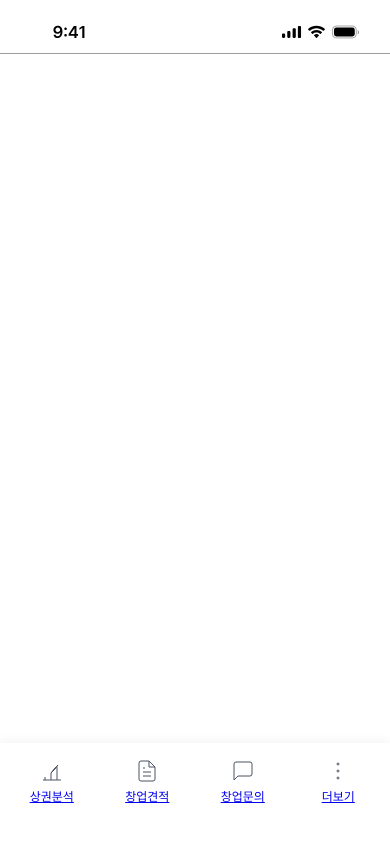
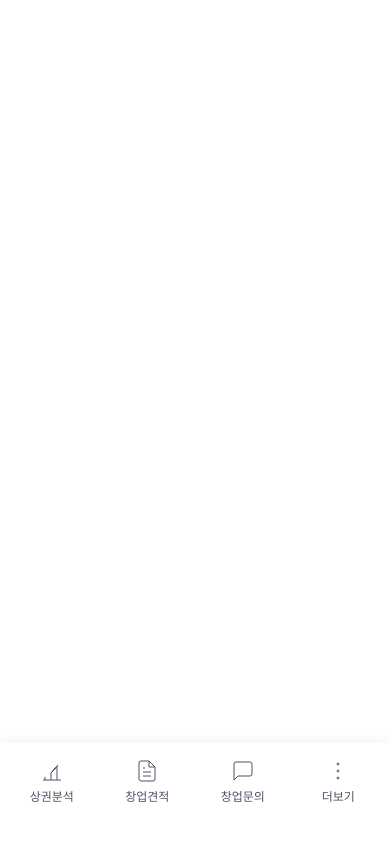
Before and after one commit to CafeMakerV2/cafemaker_fe_demo, a Next.js app: page / in a window 390 px wide. Built offline with nearby package versions, Linux system fonts and the light colour scheme; a web font is replaced by a local one.

Commit message:
feat: 모바일 레이아웃으로 홈 페이지 구조 변경

```diff
--- a/app/page.tsx
+++ b/app/page.tsx
@@ -1,88 +1,10 @@
 'use client';
-
-import Link from 'next/link';
-import Image from 'next/image';
-import styled from 'styled-components';
-
-const Container = styled.div`
-  display: flex;
-  flex-direction: column;
-  height: 100dvh;
-  background-color: white;
-`;
-
-const StatusBar = styled.div`
-  position: fixed;
-  top: 0;
-  left: 0;
-  right: 0;
-  z-index: 20;
-`;
-
-const HomeBar = styled.div`
-  position: fixed;
-  bottom: 0;
-  left: 0;
-  right: 0;
-  background-color: white;
-  box-shadow: 0 -2px 10px rgba(0, 0, 0, 0.05);
-  padding-bottom: 1.5rem;
-`;
-
-const GridContainer = styled.div`
-  display: grid;
-  grid-template-columns: repeat(4, 1fr);
-  gap: 0.5rem;
-  padding: 0.5rem;
-`;
-
-const NavItem = styled.div`
-  display: flex;
-  flex-direction: column;
-  align-items: center;
-  gap: 0.25rem;
-  padding: 0.5rem;
-`;
-
-const NavText = styled.span`
-  font-size: 0.75rem;
-`;
+import MobileLayout from './components/MobileLayout';
 
 export default function HomePage() {
   return (
-    <Container>
-      <StatusBar>
-        <Image src="/icons/IphoneHeader.svg" alt="iPhone Status Bar" width={393} height={54} style={{ width: '100%' }} />
-      </StatusBar>
-
-      <HomeBar>
-        <GridContainer>
-          <Link href="/analysis">
-            <NavItem>
-              <Image src="/icons/analysis.svg" alt="상권분석" width={24} height={24} />
-              <NavText>상권분석</NavText>
-            </NavItem>
-          </Link>
-          <Link href="/estimate">
-            <NavItem>
-              <Image src="/icons/estimate.svg" alt="창업견적" width={24} height={24} />
-              <NavText>창업견적</NavText>
-            </NavItem>
-          </Link>
-          <Link href="/chat">
-            <NavItem>
-              <Image src="/icons/chat.svg" alt="창업문의" width={24} height={24} />
-              <NavText>창업문의</NavText>
-            </NavItem>
-          </Link>
-          <Link href="/more">
-            <NavItem>
-              <Image src="/icons/more.svg" alt="더보기" width={24} height={24} />
-              <NavText>더보기</NavText>
-            </NavItem>
-          </Link>
-        </GridContainer>
-      </HomeBar>
-    </Container>
+    <MobileLayout showHomeBar={true}>
+      <></>
+    </MobileLayout>
   );
 }
```
